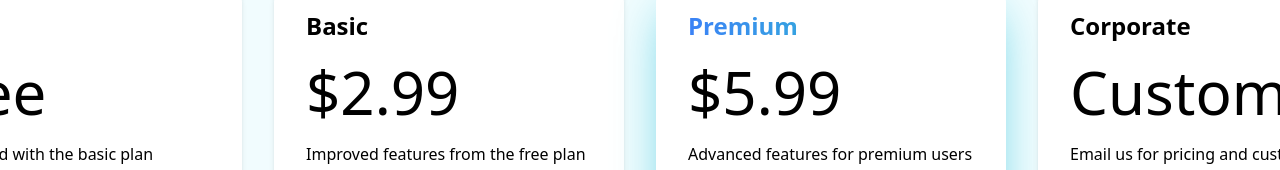
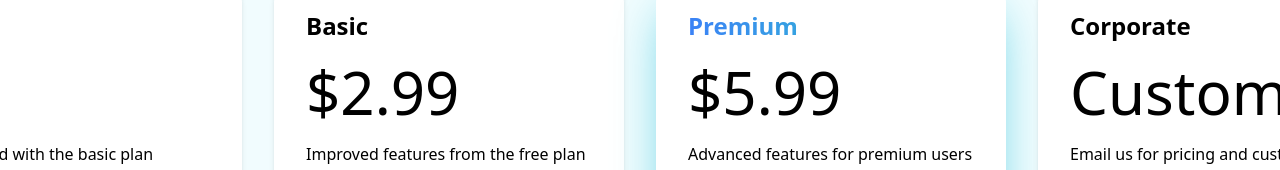
Before and after one commit to AngKS/PolyHack2023_DevBeans, a React (Create React App) app in the folder web-app/: page /pricing in a window 1280 px wide. Shown: the part 270-440 px from the top of the page. Built offline with nearby package versions, Linux system fonts and the light colour scheme; no server answers.

Commit message:
Fix pricing

```diff
--- a/web-app/src/components/pricing/PlanCard.js
+++ b/web-app/src/components/pricing/PlanCard.js
@@ -21,14 +21,12 @@ function Plancard({ name, description, price, features, color, btnText}) {
         {name}
       </h2>
       <div className="mb-5 flex items-end text-6xl">
-        {!price && name !== "Free" ? (
-          "Custom"
-        ) : price ? (
+        {price ? (
           <>
             <div>${price}</div>
           </>
         ) : (
-          "Free"
+          "Custom"
         )}
       </div>
       <p className="mb-5">{description}</p>
--- a/web-app/src/components/pricing/Pricing.js
+++ b/web-app/src/components/pricing/Pricing.js
@@ -10,6 +10,7 @@ function Pricing() {
         color="#FFFFFF"
         name="Free"
         description="Get started with the basic plan"
+        price="0"
         features={
           ['Basic Tracking/AI',
            'Basic Analytics',
```
